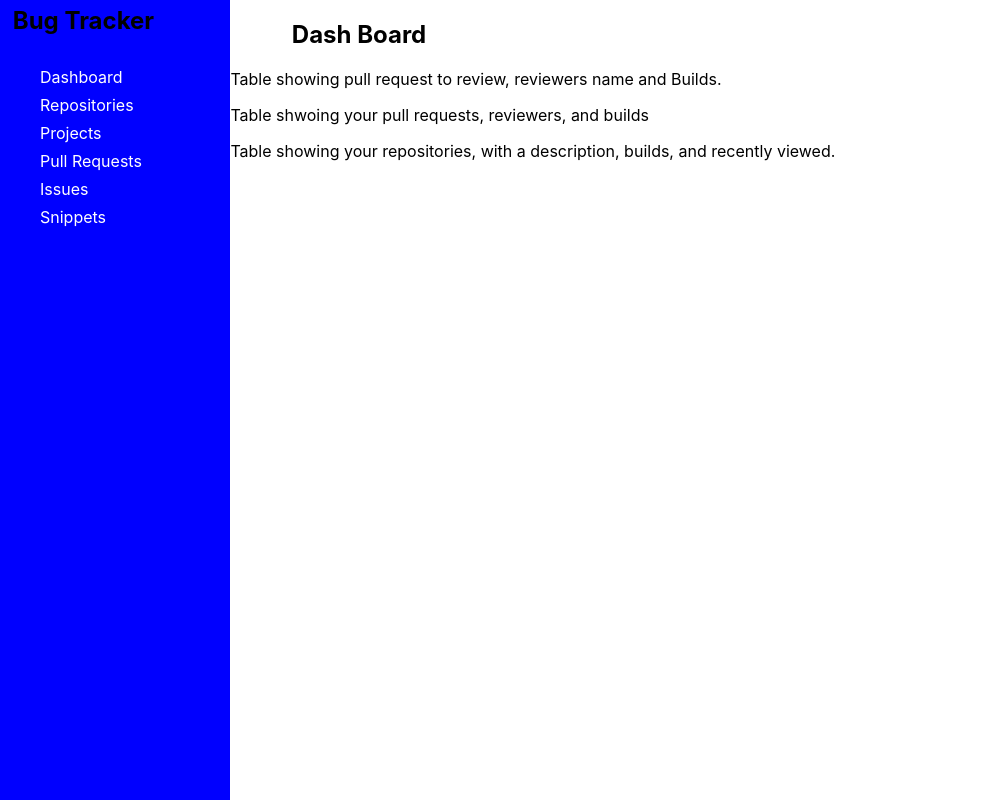
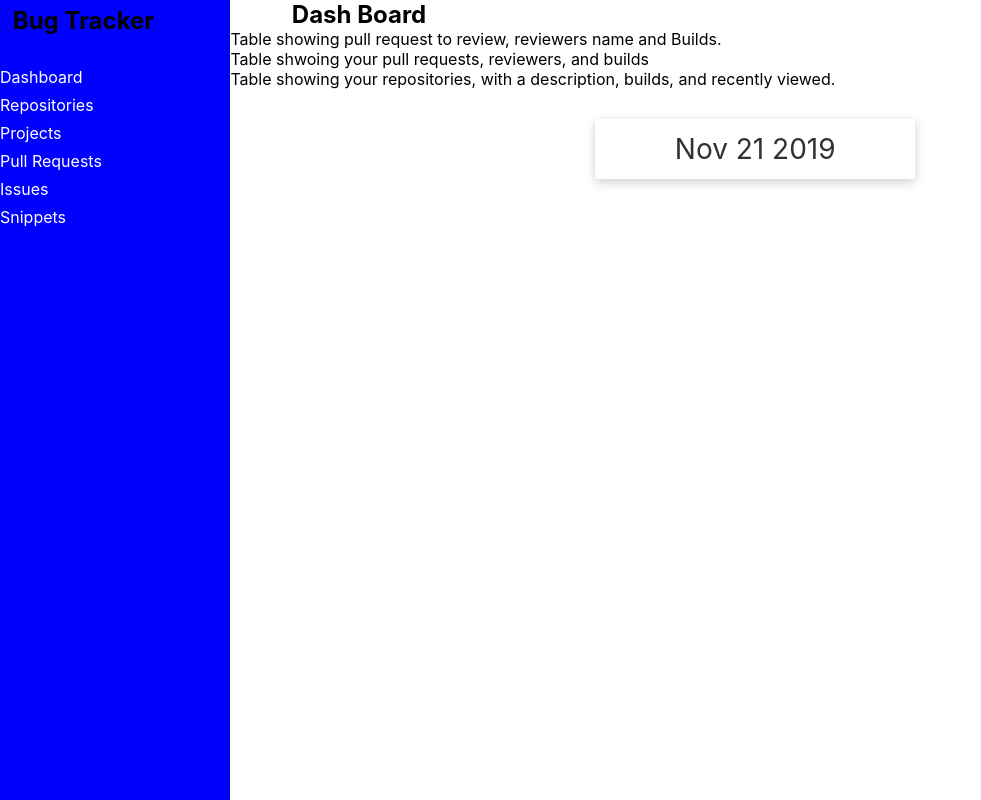
Before and after one commit to mwave317/bugTracker, a React (Create React App) app: page /dashboard in a window 1280 px wide. Shown: the top 800 px of the page, without its empty margins (0-981 px from the left). Built offline with nearby package versions, Linux system fonts and the light colour scheme.

Commit message:
Working on the calendar. At this point  the calendar displays today's date and toggles the month, year and box for the days. I have the preious and next months working. The month and year is not changing on  the display.

```diff
--- a/src/App.css
+++ b/src/App.css
@@ -1,4 +1,10 @@
 /* Used throughtout app */
+
+* {
+  margin: 0;
+  padding: 0;
+  box-sizing: border-box;
+}
 
 .inline {
   display: inline;
--- /dev/null
+++ b/src/components/Calendar.js
@@ -0,0 +1,74 @@
+import React, { useState,useEffect } from 'react';
+import '../css/calendar.css';
+
+
+const Calendar =  () => {
+
+    const date = new Date();
+    let today = date.toDateString().slice(4);
+    const day = date.getDate();
+    const months = ['January', 'February', 'March', 'April', 'May', 'June', 'July', 'August', 'September', 'October', 'November', 'December' ];
+    let month = date.getMonth();
+    let year = date.getFullYear();
+    const getDate = new Date(year, month, 0).getDate(); // This  will get the days of  the month and year provided.
+
+    const [showCalendar , setShowCalendar ] = useState(false);
+    const [displayCalendar, setDisplayCalendar] = useState([]);
+    const [displayMonth, setDisplayMonth] = useState(months[month]);
+    const [displayYear, setDisplayYear] = useState(year);
+
+
+    let dateSelected = date;
+    let daySelected = day;
+    let  monthSelected = month;
+    let selectedYear = year;
+
+    let previousMonth =  ()  =>  {
+        month--
+        if  (month < 0) {
+            month = 11;
+            year--;
+    }
+    let pastMonth = months[month];
+    setDisplayMonth(pastMonth);
+    setDisplayYear(year);
+}
+console.log('THis is the displayMonth and year', displayMonth, displayYear);
+
+    let nextMonth =  ()  =>  {
+        month++
+        if  (month > 11) {
+            month = 0;
+            year++;
+        }
+        let futureMonth = months[month]
+        setDisplayMonth(futureMonth);
+        setDisplayYear(year);
+
+    }
+
+
+
+    let showTheCalendar = () => {
+        showCalendar ? setShowCalendar(false) : setShowCalendar(true);
+    };
+
+    let displayTheCalendar = () =>  {
+            setDisplayCalendar(<><div className="dates"><div className="month"><div className="arrows previous" onClick={previousMonth}>&lt;</div><div className="displayMonth">{displayMonth} {displayYear}</div><div className="arrows nextMonth" onClick={nextMonth}>&gt;</div></div><div className="days"></div></div></>);
+        }
+
+    useEffect(() => {
+        displayTheCalendar();
+    }, []);
+
+
+ return  (
+     <div className ="date-picker">
+         <div className="selected-date" onClick={showTheCalendar}>{today}</div>
+
+         {showCalendar ? displayCalendar : ''}
+         </div>
+ )
+}
+
+export default Calendar;
--- a/src/components/Dashboard.js
+++ b/src/components/Dashboard.js
@@ -1,12 +1,16 @@
 import React from 'react';
+import Calendar from './Calendar';
 
 const Dashboard = () => {
+let date = new Date();
+    console.log(date.toDateString("en-US"));
     return (
         <div>
             <h2>Dash Board</h2>
             <p>Table showing pull request to review, reviewers name and Builds.</p>
             <p>Table shwoing your pull requests,  reviewers, and builds</p>
             <p>Table showing your repositories, with a description, builds, and recently viewed.</p>
+            <Calendar/>
         </div>
     )
 }
--- /dev/null
+++ b/src/css/calendar.css
@@ -0,0 +1,82 @@
+* {
+    margin: 0;
+    padding: 0;
+    box-sizing: border-box;
+}
+
+.date-picker {
+    position: relative;
+    width: 100%;
+    max-width: 320px;
+    height: 60px;
+    background-color: #fff;
+    margin: 30px auto;
+    box-shadow: 0px 3px  10px rgba( 0,0,0,0.2);
+    cursor: pointer;
+    user-select: none;
+}
+
+.date-picker:hover {
+    background-color:  #f3f3f3;
+}
+
+.selected-date {
+    width: 100%;
+    height: 100%;
+    display: flex;
+    justify-content: center;
+    align-items: center;
+    color: #313131;
+    font-size: 28px;
+}
+
+.dates {
+    position: absolute;
+    top:  100%;
+    left: 0;
+    right: 0;
+    background-color: gray;
+}
+
+.month {
+    display: flex;
+    justify-content: space-between;
+    align-items: center;
+    border-bottom: 2px solid black;
+}
+
+.arrows {
+    width: 35px;
+    height: 35px;
+    display: flex;
+    justify-content: center;
+    align-items: center;
+    color: #313131;
+    font-size: 20px;
+}
+
+.arrows:hover {
+    background-color: #f3f3f3;
+}
+
+.arrows:active {
+    background-color: #00CA85;
+}
+
+.days  {
+    display: grid;
+    grid-template-columns: repeat(7, 1fr);
+    height: 200px;
+}
+
+.day {
+    display: flex;
+    justify-content: center;
+    align-items: center;
+    color: #313131;
+
+}
+
+.day.selected {
+    background-color: #00CA85;
+}
```
Also changed, not shown: 1 other file (tests, documents, lock files or other folders).
